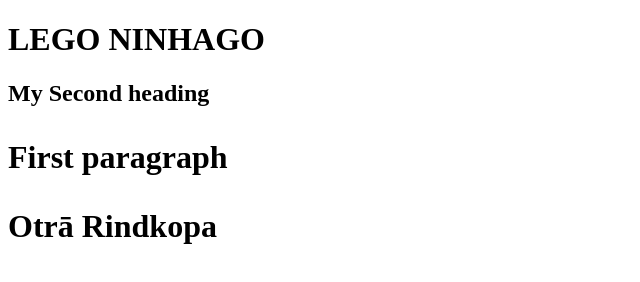
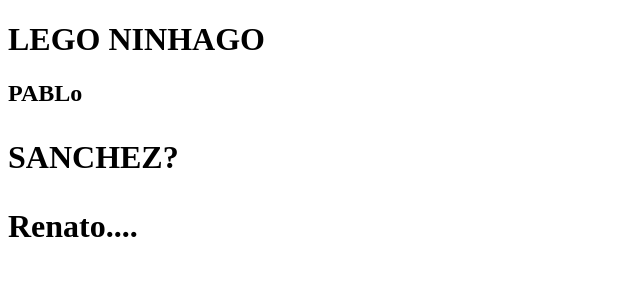
Before and after one commit to Renatos15/my-first-webpage-lego-ninjago-, a plain HTML site: page index..html in a window 1280 px wide. Shown: the whole page, without its empty margins (0-640 px from the left). Drawn offline with Linux system fonts and the light colour scheme.

Commit message:
My first HTML Changes

```diff
--- a/index..html
+++ b/index..html
@@ -3,9 +3,9 @@
 <body>
 
 <h1>LEGO NINHAGO</h1>
-  <h2>My Second heading <h1>
-<p>First paragraph</p>
-    <p> Otrā Rindkopa </p>
+  <h2>PABLo <h1>
+<p>SANCHEZ?</p>
+    <p>Renato....</p>
 
 </body>
 </html>
```
